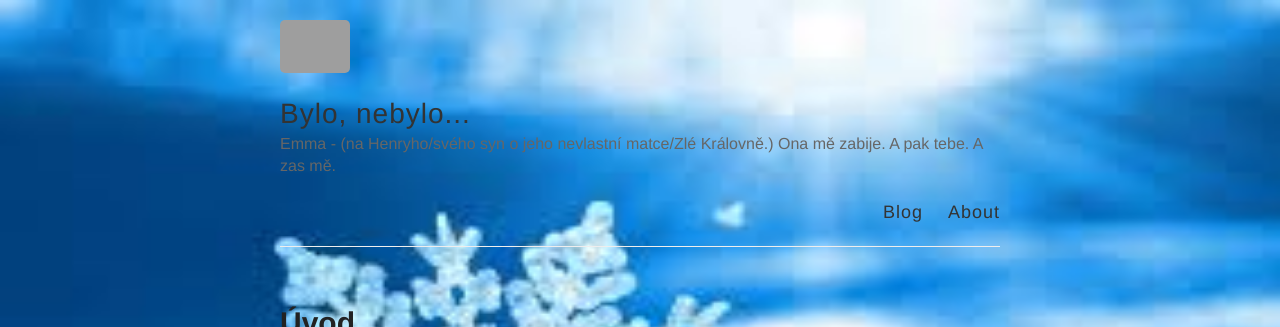
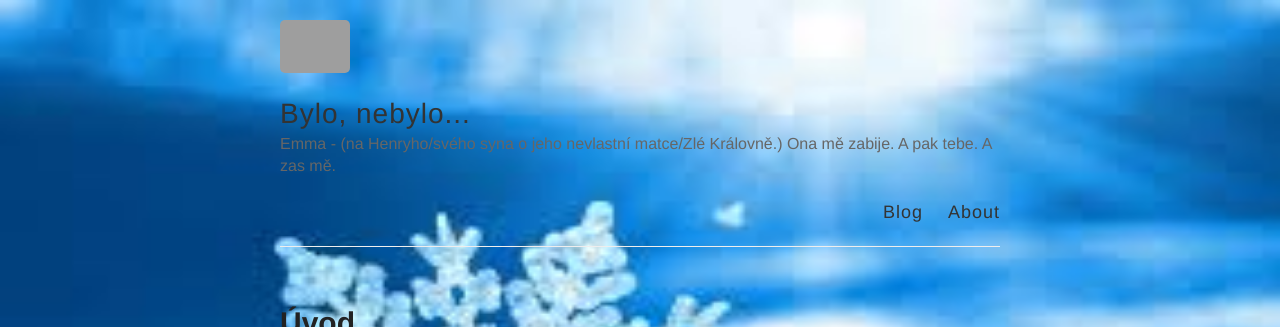
Before and after one commit to monikachv/453255.github.io, a Jekyll site: the page built from index.html, in a window 1280 px wide. Shown: the top 327 px of the page. Built offline with Jekyll 4.4.1, drawn with Linux system fonts in a browser that asks for light colours; grey boxes are pictures that could not be loaded.

Commit message:
Update _config.yml

```diff
--- a/_config.yml
+++ b/_config.yml
@@ -7,7 +7,7 @@ name: Bylo, nebylo...
 
 
 # Short bio or description (displayed in the header)
-description: Emma - (na Henryho/svého syn o jeho nevlastní matce/Zlé Královně.) Ona mě zabije. A pak tebe. A zas mě.
+description: Emma - (na Henryho/svého syna o jeho nevlastní matce/Zlé Královně.) Ona mě zabije. A pak tebe. A zas mě.
 
 Zdroj: http://www.serialzone.cz/serial/bylo-nebylo/hlasky/strana-7/#ixzz48EgV1w9d
 
```
